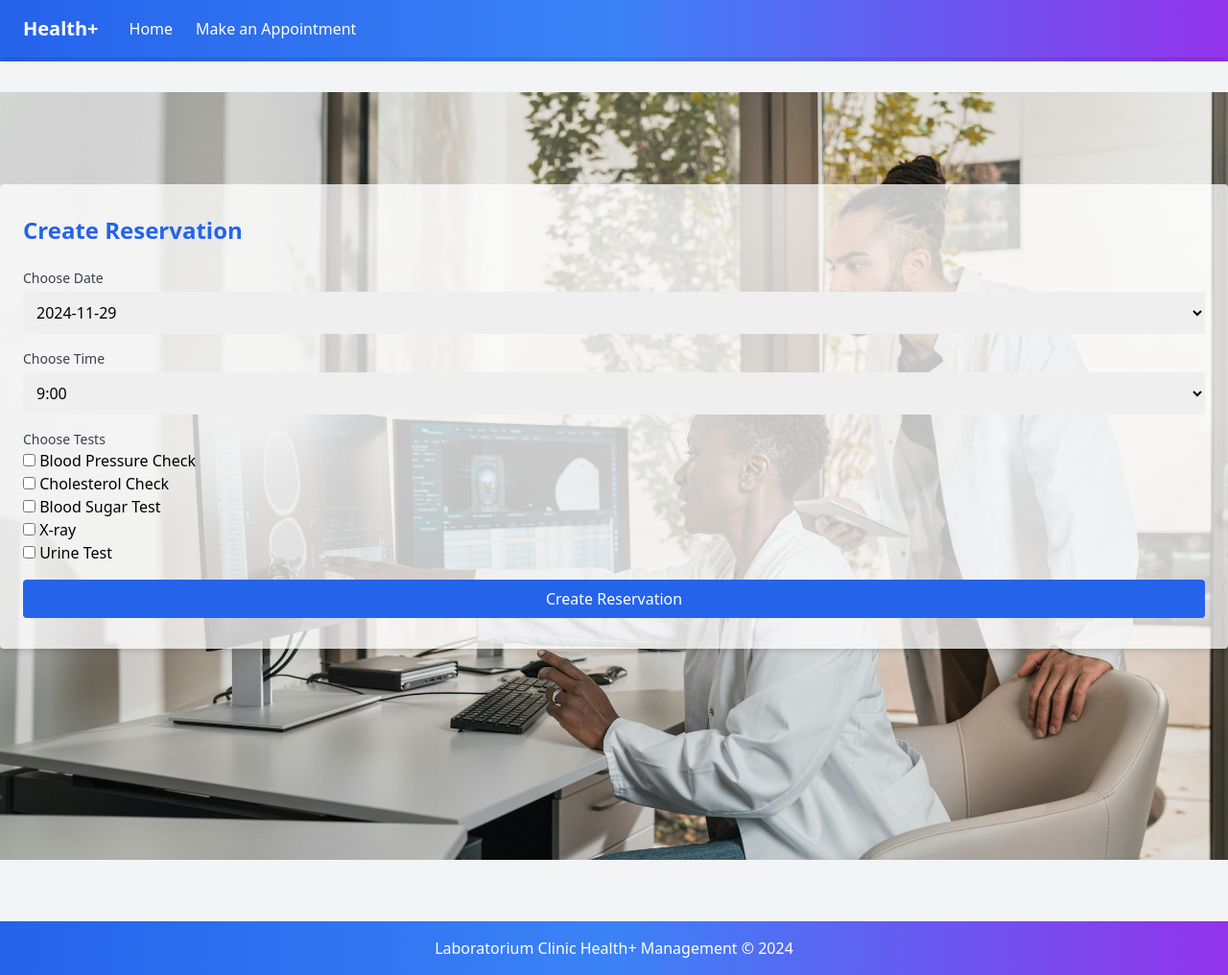
After one commit to Nafhan05/Tubes_uts_pemrograman, a Flask app: page /create_reservation in a window 1280 px wide. The commit adds this page. Shown: the whole page at 96% size. Run offline with Flask 3, Linux system fonts and the light colour scheme; a user stored in the database is signed in.

Commit message:
feat: create, change, and delete reservation

```diff
--- a/app/__init__.py
+++ b/app/__init__.py
@@ -1,13 +1,12 @@
 from flask import Flask
 from flask_sqlalchemy import SQLAlchemy
-from flask_bcrypt import Bcrypt
 from flask_login import LoginManager
 import os
 from datetime import timedelta
 
+
 # Inisialisasi Ekstensi di luar fungsi create_app
 db = SQLAlchemy()
-bcrypt = Bcrypt()
 login_manager = LoginManager()
 login_manager.login_view = 'routes.login'  # Mengarahkan pengguna ke login jika belum login
 login_manager.login_message_category = 'info'
@@ -27,7 +26,6 @@ def create_app():
 
     # Inisialisasi Ekstensi
     db.init_app(app)
-    bcrypt.init_app(app)
     login_manager.init_app(app)
 
     # Import Blueprint dari routes.py dan daftarkan pada aplikasi
--- a/app/forms.py
+++ b/app/forms.py
@@ -1,5 +1,5 @@
 from flask_wtf import FlaskForm
-from wtforms import StringField, PasswordField, SubmitField, BooleanField
+from wtforms import StringField, PasswordField, SubmitField, BooleanField, SelectField
 from wtforms.validators import DataRequired, Length, EqualTo, ValidationError
 
 
@@ -33,3 +33,19 @@ class ChangePasswordForm(FlaskForm):
     password = PasswordField('New Password', validators=[DataRequired(), Length(min=6)])
     confirm_password = PasswordField('Confirm New Password', validators=[DataRequired(), EqualTo('password')])
     submit = SubmitField('Change Password')
+
+class ReservationForm(FlaskForm):
+    # Pilih Tanggal
+    reservationDate = SelectField('Choose Date', choices=[], validators=[DataRequired()])
+
+    # Pilih Waktu
+    reservationTime = SelectField('Choose Time', choices=[], validators=[DataRequired()])
+
+       # Boolean fields untuk cek kesehatan
+    tests1 = BooleanField('Blood Pressure Check')
+    tests2 = BooleanField('Cholesterol Check')
+    tests3 = BooleanField('Blood Sugar Test')
+    tests4 = BooleanField('X-ray')
+    tests5 = BooleanField('Urine Test')
+
+    submit = SubmitField('Create Reservation')
--- a/app/routes.py
+++ b/app/routes.py
@@ -1,12 +1,32 @@
 from flask import Blueprint, render_template, url_for, flash, redirect, request
-from app import bcrypt, create_app, db
-from app.models import User
-from app.forms import RegistrationForm, LoginForm, ChangePasswordForm, PersonalDataForm
+from app import db
+from app.models import User, Reservation
+from app.forms import RegistrationForm, LoginForm, ChangePasswordForm, PersonalDataForm, ReservationForm
 from flask_login import login_user, logout_user, login_required, current_user
-from werkzeug.security import generate_password_hash
+from datetime import datetime, timedelta
 
 # Membuat Blueprint
 routes = Blueprint('routes', __name__)
+
+# Fungsi untuk menghapus reservasi yang sudah lewat waktunya
+def remove_expired_reservations():
+    # Ambil semua reservasi
+    all_reservations = Reservation.query.all()
+
+    # Waktu saat ini
+    now = datetime.now()
+
+    for reservation in all_reservations:
+        # Ubah waktu reservasi menjadi datetime object
+        reservation_time = datetime.strptime(reservation.reservation_date + ' ' + reservation.reservation_time, '%Y-%m-%d %H:%M')
+
+        # Jika waktu reservasi sudah lewat, hapus reservasi
+        if reservation_time < now:
+            db.session.delete(reservation)
+            db.session.commit()  # Commit perubahan ke database
+            print(f"Deleted reservation {reservation.id} because it was expired.")
+
+
 
 @routes.route('/register', methods=['GET', 'POST'])
 def register():
@@ -14,8 +34,8 @@ def register():
     if form.validate_on_submit():
         existing_user = User.query.filter_by(username=form.username.data).first()
         if existing_user is None:
-            hashed_password = bcrypt.generate_password_hash(form.password.data).decode('utf-8')
-            new_user = User(username=form.username.data, password=hashed_password)
+            # Menyimpan password langsung tanpa hashing
+            new_user = User(username=form.username.data, password=form.password.data)
             db.session.add(new_user)
             db.session.commit()
             flash('Account created successfully! Please login.', 'success')
@@ -25,7 +45,6 @@ def register():
     return render_template('register.html', title='Register', form=form)
 
 
-
 @routes.route('/login', methods=['GET', 'POST'])
 def login():
     if current_user.is_authenticated:
@@ -33,24 +52,13 @@ def login():
     form = LoginForm()
     if form.validate_on_submit():
         user = User.query.filter_by(username=form.username.data).first()
-        if user:
-            print(f"Username from database: {user.username}")
-            print(f"Password hash from database: {user.password}")
-            print(f"Input password: {form.password.data}")
-            password_match = bcrypt.check_password_hash(user.password, form.password.data)
-            print(f"Password match result: {password_match}")
-
-            if password_match:
-                login_user(user, remember=form.remember.data)
-                flash('Login successful!', 'success')
-                return redirect(url_for('routes.home'))
-            else:
-                flash('Login failed. Check your username and/or password.', 'danger')
+        if user and user.password == form.password.data:  # Cek password langsung tanpa hash
+            login_user(user, remember=form.remember.data)
+            flash('Login successful!', 'success')
+            return redirect(url_for('routes.home'))
         else:
             flash('Login failed. Check your username and/or password.', 'danger')
     return render_template('login.html', title='Login', form=form)
-
-
 
 
 @routes.route('/logout')
@@ -60,18 +68,89 @@ def logout():
     flash('You have been logged out.', 'info')
     return redirect(url_for('routes.login'))
 
+
 @routes.route("/home")
 @login_required
 def home():
+    remove_expired_reservations()  # Hapus reservasi yang kedaluwarsa
     return render_template('index.html', title='Home')
 
 
-@routes.route('/reservation/create', methods=['GET', 'POST'])
+@routes.route('/create_reservation', methods=['GET', 'POST'])
 @login_required
 def reservation_create():
-    # Logic for creating a reservation
-    flash('Reservation created successfully!', 'success')
-    return redirect(url_for('routes.home'))
+    # Mendapatkan waktu sekarang
+    now = datetime.now()
+    current_hour = now.hour
+
+    # Jam buka dan tutup klinik (misalnya jam buka 08:00, tutup 17:00)
+    clinic_open_hour = 8
+    clinic_close_hour = 17
+
+    # Filter waktu berdasarkan jam sekarang
+    available_times = []
+    if current_hour < clinic_close_hour:
+        # Daftar tanggal untuk minggu depan (7 hari ke depan)
+        available_dates = []
+        for i in range(7):  # Menampilkan 7 hari mulai dari hari ini
+            available_dates.append((now + timedelta(days=i)).strftime('%Y-%m-%d'))
+        # Jika saat ini sebelum jam tutup, tampilkan jam yang tersisa pada hari ini
+        for hour in range(current_hour + 1, clinic_close_hour):
+            available_times.append(f"{hour}:00")
+    else:
+        # Jika sudah lewat jam tutup, tampilkan waktu di hari berikutnya
+        available_dates = []
+        for i in range(1, 8):  # Menampilkan 7 hari mulai dari hari ini
+            available_dates.append((now + timedelta(days=i)).strftime('%Y-%m-%d'))
+        for hour in range(clinic_open_hour, clinic_close_hour):
+            available_times.append(f"{hour}:00")
+
+    # Menghasilkan daftar bulan untuk dropdown bulan (bulan ini dan bulan depan)
+    available_months = [now.strftime('%Y-%m'), (now + timedelta(weeks=1)).strftime('%Y-%m')]
+
+    # Menyiapkan form untuk reservation
+    form = ReservationForm()
+
+    # Cek apakah sudah ada reservasi
+    existing_reservation = Reservation.query.filter_by(patient_id=current_user.id).first()
+
+    # Menangani form submit jika ada
+    if request.method == 'POST' and form.validate_on_submit():
+        # Mengambil data dari form
+        reservation_date = form.reservationDate.data
+        reservation_time = form.reservationTime.data
+        tests = form.tests.data  # Ini akan menjadi list True/False
+
+        # Menyaring jenis tes yang dipilih
+        selected_tests = [test.label for test, selected in zip(form.tests, tests) if selected]
+
+        if existing_reservation:
+            # Jika sudah ada reservasi, update reservasi
+            existing_reservation.reservation_date = reservation_date
+            existing_reservation.reservation_time = reservation_time
+            existing_reservation.tests = ','.join(selected_tests)
+            db.session.commit()
+            flash('Your reservation has been updated successfully!', 'success')
+        else:
+            # Jika tidak ada reservasi, buat reservasi baru
+            new_reservation = Reservation(
+                patient_id=current_user.id,  # Mengambil ID pengguna yang sedang login
+                reservation_date=reservation_date,
+                reservation_time=reservation_time,
+                tests=','.join(selected_tests)  # Menyimpan jenis cek dalam format string
+            )
+            db.session.add(new_reservation)
+            db.session.commit()
+            flash('Your reservation has been created successfully!', 'success')
+
+        return redirect(url_for('routes.home'))
+
+    return render_template('reservation_create.html',
+                           form=form,  # Kirimkan form ke template
+                           available_dates=available_dates,
+                           available_times=available_times,
+                           available_months=available_months,
+                           existing_reservation=existing_reservation)
 
 @routes.route('/reservation/change', methods=['GET', 'POST'])
 @login_required
@@ -80,18 +159,29 @@ def reservation_change():
     flash('Reservation updated successfully!', 'success')
     return redirect(url_for('routes.home'))
 
+
 @routes.route('/reservation/cancel', methods=['GET', 'POST'])
 @login_required
 def reservation_cancel():
-    # Logic for canceling a reservation
-    flash('Reservation canceled successfully!', 'success')
+    # Cek apakah ada reservasi untuk dihapus
+    existing_reservation = Reservation.query.filter_by(patient_id=current_user.id).first()
+
+    if existing_reservation:
+        db.session.delete(existing_reservation)
+        db.session.commit()
+        flash('Your reservation has been cancelled successfully!', 'success')
+    else:
+        flash('No reservation found to cancel.', 'danger')
+
     return redirect(url_for('routes.home'))
+
 
 @routes.route('/schedule', methods=['GET'])
 @login_required
 def schedule():
     # Logic for displaying the schedule and available personnel
     return render_template('schedule.html', title='Jadwal pelayanan')
+
 
 @routes.route('/result', methods=['GET'])
 @login_required
@@ -100,10 +190,6 @@ def result():
     return render_template('result.html', title='Hasil Cek')
 
 
-
-def load_user(user_id):
-    return User.query.get(int(user_id))  # Memuat user berdasarkan user_id
-
 @routes.route('/account', methods=['GET', 'POST'])
 @login_required
 def account():
@@ -111,21 +197,38 @@ def account():
     password_change_form = ChangePasswordForm()
 
     if request.method == 'POST':
-        # Memperbaharui data pribadi jika form personal data disubmit
+        # Save personal data if changed
         if personal_data_form.validate_on_submit():
-            current_user.full_name = personal_data_form.full_name.data
-            current_user.nik = personal_data_form.nik.data
-            current_user.domicile = personal_data_form.domicile.data
-            current_user.phone = personal_data_form.phone.data
+            full_name = personal_data_form.full_name.data
+            nik = personal_data_form.nik.data
+            domicile = personal_data_form.domicile.data
+            phone = personal_data_form.phone.data
+
+            # Update personal data
+            current_user.full_name = full_name
+            current_user.nik = nik
+            current_user.domicile = domicile
+            current_user.phone = phone
             db.session.commit()
             flash("Personal data updated successfully.", "success")
 
-        # Memperbaharui password jika form password change disubmit
+        # Change username/password if requested
         if password_change_form.validate_on_submit():
             if password_change_form.password.data == password_change_form.confirm_password.data:
-                current_user.password = generate_password_hash(password_change_form.password.data)
+                # Menyimpan password langsung tanpa hashing
+                new_password = password_change_form.password.data
+                current_user.password = new_password  # Store the plain password
+
+                # Commit the changes
                 db.session.commit()
-                flash("Password changed successfully.", "success")
+                flash("Username and Password changed successfully. Please log in with your new credentials.", "success")
+
+                # Logout the user
+                logout_user()
+
+                # Redirect to login page
+                return redirect(url_for('routes.login'))
+
             else:
                 flash("Passwords do not match.", "danger")
 
@@ -134,7 +237,6 @@ def account():
                            password_change_form=password_change_form)
 
 
-
 @routes.route('/')
 def default():
     return redirect(url_for('routes.login'))
--- a/static/css/output.css
+++ b/static/css/output.css
@@ -685,6 +685,10 @@ video {
   margin-top: 1rem;
 }
 
+.mt-6 {
+  margin-top: 1.5rem;
+}
+
 .mt-8 {
   margin-top: 2rem;
 }
@@ -699,6 +703,14 @@ video {
 
 .flex {
   display: flex;
+}
+
+.inline-flex {
+  display: inline-flex;
+}
+
+.grid {
+  display: grid;
 }
 
 .hidden {
@@ -737,6 +749,10 @@ video {
   cursor: pointer;
 }
 
+.grid-cols-1 {
+  grid-template-columns: repeat(1, minmax(0, 1fr));
+}
+
 .flex-wrap {
   flex-wrap: wrap;
 }
@@ -751,6 +767,10 @@ video {
 
 .justify-between {
   justify-content: space-between;
+}
+
+.gap-4 {
+  gap: 1rem;
 }
 
 .space-x-6 > :not([hidden]) ~ :not([hidden]) {
@@ -1048,6 +1068,16 @@ video {
   transform: scaleY(1);
 }
 
+#reservationDate, #reservationMonth {
+  padding: 10px;
+  font-size: 16px;
+}
+
+select#reservationTime {
+  padding: 10px;
+  font-size: 16px;
+}
+
 .hover\:bg-blue-100:hover {
   --tw-bg-opacity: 1;
   background-color: rgb(219 234 254 / var(--tw-bg-opacity, 1));
@@ -1061,6 +1091,11 @@ video {
 .hover\:bg-green-700:hover {
   --tw-bg-opacity: 1;
   background-color: rgb(21 128 61 / var(--tw-bg-opacity, 1));
+}
+
+.hover\:bg-purple-700:hover {
+  --tw-bg-opacity: 1;
+  background-color: rgb(126 34 206 / var(--tw-bg-opacity, 1));
 }
 
 .hover\:bg-red-600:hover {
@@ -1121,6 +1156,12 @@ video {
   --tw-ring-color: rgb(34 197 94 / var(--tw-ring-opacity, 1));
 }
 
+@media (min-width: 640px) {
+  .sm\:grid-cols-2 {
+    grid-template-columns: repeat(2, minmax(0, 1fr));
+  }
+}
+
 @media (min-width: 1024px) {
   .lg\:mb-0 {
     margin-bottom: 0px;
--- a/static/js/main.js
+++ b/static/js/main.js
@@ -45,7 +45,6 @@ function toggleSettingsDropdown() {
     }
 }
 
-
 // Dropdown Menu Interaction for Reservation
 function toggleReservationDropdown() {
     const reservationDropdown = document.getElementById('reservationDropdown');
@@ -86,17 +85,52 @@ function toggleReservationDropdown() {
     }
 }
 
+// Menampilkan notifikasi sukses
+function showSuccessNotification(message) {
+    const successNotification = document.getElementById('success-notification');
+    successNotification.innerText = message;
+    successNotification.classList.remove('hidden');
+    setTimeout(() => {
+        successNotification.classList.add('hidden');
+    }, 3000);
+}
 
+
+// Fungsi untuk menginisialisasi flatpickr pada elemen tanggal
+function initDatepicker() {
+    flatpickr("#reservationDate", {
+        enableTime: false,
+        dateFormat: "Y-m-d",
+        minDate: "today",
+    });
+}
+
+// Fungsi untuk menginisialisasi flatpickr pada elemen bulan
+function initMonthpicker() {
+    flatpickr("#reservationMonth", {
+        enableTime: false,
+        dateFormat: "F Y",
+        monthSelectorType: "static",
+    });
+}
+
+// Fungsi utama untuk menginisialisasi semua pengaturan flatpickr
+function initializePickers() {
+    initDatepicker();
+    initMonthpicker();
+}
 
 
 document.addEventListener('DOMContentLoaded', function () {
+
+
 
     // Settings Button Listener
     const settingsButton = document.getElementById('settingsButton');
     if (settingsButton) {
         settingsButton.addEventListener('click', function () {
             toggleSettingsDropdown();
-        });
+        })
     }
 
     // Reservation Button Listener
@@ -116,7 +150,7 @@ document.addEventListener('DOMContentLoaded', function () {
                 e.preventDefault();
                 alert('Please fill out all fields');
             }
-        });
+        })
     }
 
     const registerForm = document.querySelector('#registerForm');
@@ -133,7 +167,7 @@ document.addEventListener('DOMContentLoaded', function () {
                 e.preventDefault();
                 alert('Passwords do not match');
             }
-        });
+        })
     }
 
     // Toggle Sidebar for Mobile View
@@ -143,11 +177,14 @@ document.addEventListener('DOMContentLoaded', function () {
     if (toggleButton && sidebar) {
         toggleButton.addEventListener('click', () => {
             sidebar.classList.toggle('hidden');
-        });
+        })
     }
 
     const checkbox = document.getElementById('change-credentials-checkbox');
     const changeCredentialsForm = document.getElementById('change-credentials-form');
+    const personalDataForm = document.getElementById('personal-data-form');
+    const successNotification = document.getElementById('success-notification');
+    const errorNotification = document.getElementById('error-notification');
 
     // Tampilkan atau sembunyikan form ganti username/password berdasarkan checkbox
     checkbox.addEventListener('change', function () {
@@ -156,6 +193,33 @@ document.addEventListener('DOMContentLoaded', function () {
         } else {
             changeCredentialsForm.classList.add('hidden');
         }
-    });
+    })
+
+    // Handle form submission untuk ganti data pribadi
+    personalDataForm.addEventListener('submit', function (e) {
+        e.preventDefault();
+
+        // Simulate saving data
+        setTimeout(function () {
+            showSuccessNotification("Personal data saved successfully!");
+        }, 500); // Simulate saving time
+
+        // Reset form setelah menyimpan
+        personalDataForm.reset();
+    })
+
+    // Show error notification jika mencoba ganti kredensial sebelum menyimpan data
+    const changePasswordForm = document.getElementById('change-credentials-form-submit');
+    changePasswordForm.addEventListener('submit', function (e) {
+        if (!checkbox.checked) {
+            e.preventDefault();
+            errorNotification.classList.remove('hidden');
+            setTimeout(function () {
+                errorNotification.classList.add('hidden');
+            }, 3000);  // Hide after 3 seconds
+        }
+
+    })
+    initializePickers();
 
 });
--- a/templates/index.html
+++ b/templates/index.html
@@ -48,7 +48,7 @@
         <div class="w-full lg:w-2/3 pr-0 lg:pr-8 mb-8 lg:mb-0">
           <div class="bg-white p-8 rounded shadow-md">
             <h2 class="text-4xl font-bold text-blue-600 mb-2">Best Medical Check Up you can get for you and your family</h2>
-            <p class="text-red-500 font-bold mb-0">JANGAN MELAKUKAN TRANSAKSI APAPUN DI WEB INI!!!</p>
+            <p class="text-red-500 font-bold mb-0">JANGAN MEMASUKAN DATA PRIBADI ASLI APAPUN DI WEB INI!!!</p>
             <p class="text-gray-700 font-bold mb-8">Web ini merupakan project pemenuhan tugas mata kuliah</p>
             <a href="{{ url_for('routes.reservation_create') }}" class="bg-red-500 text-white px-4 py-2 rounded hover:bg-red-600 mt-8 inline-block">Make an appointment</a>
           </div>
--- /dev/null
+++ b/templates/reservation_create.html
@@ -0,0 +1,109 @@
+{% extends "base.html" %}
+
+{% block content %}
+<div class="min-h-screen bg-custom-background bg-cover bg-center">
+  <header class="bg-gradient-to-r from-blue-600 via-blue-500 to-purple-600 text-white shadow-md py-4 fixed w-full top-0 z-10">
+    <div class="container mx-auto flex justify-between items-center px-6 space-x-8">
+      <div class="flex items-center space-x-8">
+        <a href="{{ url_for('routes.home') }}" class="font-bold text-xl whitespace-nowrap">Health+</a>
+        <nav class="flex space-x-6 items-center">
+            <a href="{{ url_for('routes.home') }}" class="hover:underline">Home</a>
+            <a href="{{ url_for('routes.reservation_create') }}" class="hover:underline">Make an Appointment</a>
+        </nav>
+      </div>
+    </div>
+  </header>
+
+  <main class="pt-24 py-10">
+    <div class="container mx-auto px-6 bg-white bg-opacity-75 p-8 rounded shadow-md">
+      <h2 class="text-2xl font-bold text-blue-600 mb-6">Create Reservation</h2>
+
+      <!-- Tampilkan reservasi yang sudah ada, jika ada -->
+      {% if current_user.reservations %}
+        <div class="mb-4">
+          <h3 class="text-xl text-blue-600">Your Existing Reservation</h3>
+          <p><strong>Date:</strong> {{ current_user.reservations[0].reservation_date }}</p>
+          <p><strong>Time:</strong> {{ current_user.reservations[0].reservation_time }}</p>
+          <p><strong>Tests:</strong> {{ current_user.reservations[0].tests }}</p>
+
+          <!-- Tombol Update Reservation -->
+          <button class="w-full bg-yellow-600 text-white py-2 px-4 rounded hover:bg-yellow-700 focus:outline-none cursor-pointer" id="updateReservationButton">
+            Update Reservation
+          </button>
+
+          <!-- Tombol Cancel Reservation dengan konfirmasi -->
+          <button class="w-full bg-red-600 text-white py-2 px-4 rounded hover:bg-red-700 focus:outline-none cursor-pointer mt-4" id="cancelReservationButton">
+            Cancel Reservation
+          </button>
+        </div>
+      {% else %}
+        <!-- Jika tidak ada reservasi sebelumnya, tampilkan form untuk membuat reservasi -->
+        <form method="POST" action="">
+          {{ form.hidden_tag() }}
+
+          <!-- Tanggal -->
+          <div class="mb-4">
+            <label for="reservationDate" class="block text-sm font-medium text-gray-700">Choose Date</label>
+            <select name="reservationDate" id="reservationDate" class="form-input mt-1 block w-full">
+              {% for date in available_dates %}
+                <option value="{{ date }}">{{ date }}</option>
+              {% endfor %}
+            </select>
+          </div>
+
+          <!-- Waktu -->
+          <div class="mb-4">
+            <label for="reservationTime" class="block text-sm font-medium text-gray-700">Choose Time</label>
+            <select name="reservationTime" id="reservationTime" class="form-input mt-1 block w-full">
+              {% for time in available_times %}
+                <option value="{{ time }}">{{ time }}</option>
+              {% endfor %}
+            </select>
+          </div>
+
+          <!-- Tests -->
+          <div class="mb-4">
+            <label class="block text-sm font-medium text-gray-700">Choose Tests</label>
+            <div>
+              <label>{{ form.tests1() }} Blood Pressure Check</label>
+            </div>
+            <div>
+              <label>{{ form.tests2() }} Cholesterol Check</label>
+            </div>
+            <div>
+              <label>{{ form.tests3() }} Blood Sugar Test</label>
+            </div>
+            <div>
+              <label>{{ form.tests4() }} X-ray</label>
+            </div>
+            <div>
+              <label>{{ form.tests5() }} Urine Test</label>
+            </div>
+          </div>
+
+          <!-- Submit Button -->
+          <div>
+            <input type="submit" class="w-full bg-blue-600 text-white py-2 px-4 rounded hover:bg-blue-700 focus:outline-none cursor-pointer" value="Create Reservation">
+          </div>
+        </form>
+      {% endif %}
+    </div>
+  </main>
+</div>
+
+<script>
+  // Konfirmasi untuk membatalkan reservasi
+  document.getElementById('cancelReservationButton').addEventListener('click', function() {
+    if (confirm('Are you sure you want to cancel this reservation?')) {
+      // Jika ya, kirimkan permintaan untuk menghapus reservasi
+      window.location.href = "{{ url_for('routes.reservation_cancel') }}";
+    }
+  });
+
+  // Tombol Update Reservation (kalau sudah ada reservasi)
+  document.getElementById('updateReservationButton').addEventListener('click', function() {
+    window.location.href = "{{ url_for('routes.reservation_create') }}";  // Bawa ke halaman untuk memperbarui reservasi
+  });
+</script>
+
+{% endblock %}
```
Also changed, not shown: app/models.py (+13 -2 lines), static/css/tailwind.css (+9 -0 lines), database/app.db.
